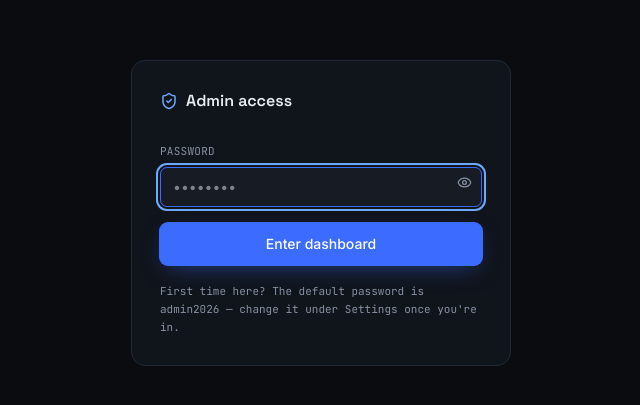
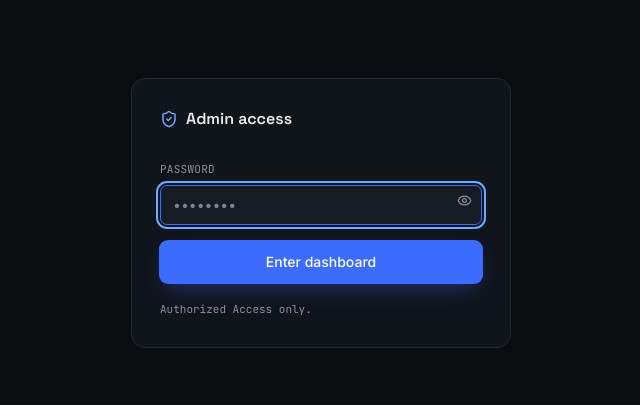
Before and after one commit to Xsviersss/portofolio, a Next.js app: page /admin/login in a window 1280 px wide. Shown: the part 187-592 px from the top of the page, without its empty margins (319-959 px from the left). Built offline with nearby package versions, Linux system fonts and the light colour scheme.

Commit message:
Update page.js

```diff
--- a/src/app/admin/login/page.js
+++ b/src/app/admin/login/page.js
@@ -74,8 +74,7 @@ export default function AdminLoginPage() {
         </form>
 
         <p className="mt-[18px] font-mono text-[11px] leading-relaxed text-muted">
-          First time here? The default password is {DEFAULT_PASSWORD} — change it under Settings once
-          you&apos;re in.
+          Authorized Access only.
         </p>
       </div>
     </div>
```
